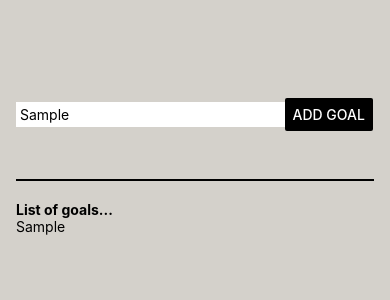
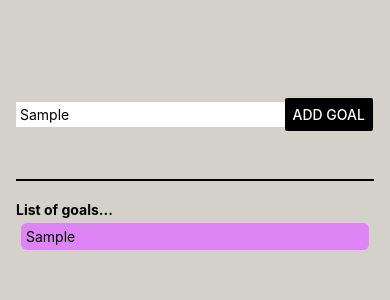
Before and after one commit to Mar-Issah/personal-goals-app, a React Native app: screen / in a window 390 px wide. Both pictures are taken after typing "Sample" into the empty fields and a click on the button "ADD GOAL". Shown: the top 300 px of the page. Built offline with nearby package versions, Linux system fonts and the light colour scheme.

Commit message:
feat: implement scroll view

```diff
--- a/app/screens/Goals.jsx
+++ b/app/screens/Goals.jsx
@@ -1,13 +1,12 @@
 import React, { useState } from 'react';
 
-import { StyleSheet, Text, TextInput, View, Button } from 'react-native';
+import { StyleSheet, Text, TextInput, View, Button, ScrollView } from 'react-native';
 
 const Goals = () => {
   const [text, setText] = useState('');
   const [goals, setGoals] = useState([]);
 
   const handleInput = (inputText) => {
-    console.log(inputText);
     setText(inputText);
   };
 
@@ -22,10 +21,14 @@ const Goals = () => {
         <Button title='ADD GOAL' color='#000' style={styles.button} onPress={handleAddGoal} />
       </View>
       <View style={styles.goalContainer}>
-        <Text style={styles.listText}>List of goals...</Text>
-        {goals.map((item, idx) => (
-          <Text key={idx}>{item}</Text>
-        ))}
+        <ScrollView>
+          <Text style={styles.listText}>List of goals...</Text>
+          {goals.map((item, idx) => (
+            <View key={idx} style={styles.goalItem}>
+              <Text>{item}</Text>
+            </View>
+          ))}
+        </ScrollView>
       </View>
     </View>
   );
@@ -58,6 +61,12 @@ const styles = StyleSheet.create({
     fontWeight: 'bold',
     width: '100%',
   },
+  goalItem: {
+    margin: 5,
+    padding: 5,
+    borderRadius: 6,
+    backgroundColor: '#de84f5',
+  },
 });
 
 export default Goals;
```
